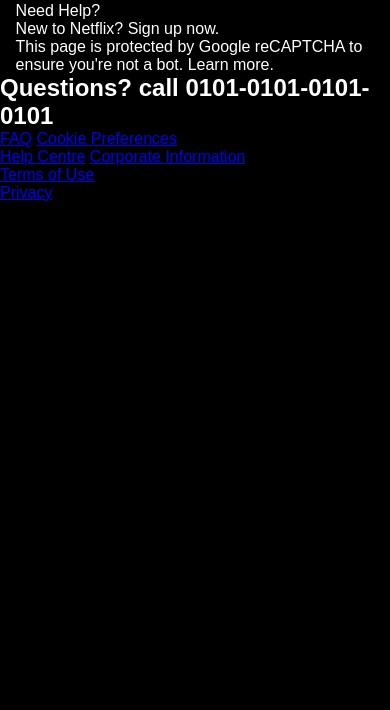
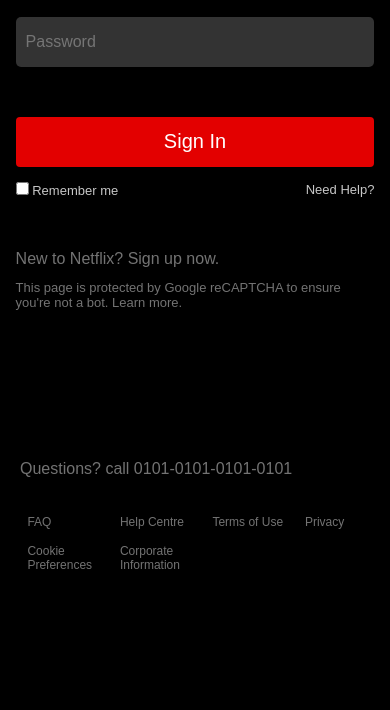
Before and after one commit to NayanPatidar/Netflix_Website_Clone, a website: page src/SignInPage/SignIn.html in a window 390 px wide. Shown: the part 207-917 px from the top of the page. Before the commit the page ends 844 px from the top, so only its background shows below. Drawn offline with Linux system fonts and the light colour scheme.

Commit message:
Added footer

```diff
--- a/src/SignInPage/SignIn.css
+++ b/src/SignInPage/SignIn.css
@@ -258,4 +258,125 @@
         font-weight: 500;
         font-family: 'Segoe UI', Tahoma, Geneva, Verdana, sans-serif;
     }
+
+    .headerContent .forms {
+        padding-top: 20px;
+    }
+
+    .headerContent .forms .password {
+        /* padding-top: 50px; */
+    }
+
+    .headerContent .forms input {
+        width: 100%;
+        height: 50px;
+        font-size: 16px;
+        padding-left: 10px;
+        background-color: #333333;
+        margin-bottom: 20px;
+        border: none;
+        border-radius: 5px;
+        color: white;
+    }
+
+    #SignIn {
+        width: 100%;
+        height: 50px;
+        color: white;
+        font-size: 20px;
+        background-color: rgb(227, 0, 0);
+        border: none;
+        border-radius: 4px;
+        text-align: center;
+        margin-top: 30px;
+    }
+
+    .userChoice {
+        display: flex;
+        justify-content: space-between;
+        font-size: 13px;
+        padding-top: 15px;
+        color: #c7c7c7;
+    }
+
+    .userChoice ul li {
+        list-style: none;
+    }
+
+    .ExtraDetails {
+        padding-top: 40px;
+        padding-bottom: 150px;
+    }
+
+    .ExtraDetails .SignUp p {
+        font-size: 16px;
+        color: #737373;
+    }
+
+    .ExtraDetails p {
+        max-width: 92%;
+        padding-top: 12px;
+        font-size: 13px;
+        color: #737373;
+    }
+
+    .footer .box h2 {
+        font-size: 16px;
+        font-weight: 100;
+        color: #737373;
+    }
+
+    .footer h2 {
+        width: 80%;
+        font-size: 16px;
+        font-weight: 100;
+        color: #737373;
+        /* margin-left: 10px; */
+    }
+
+    .footer{
+        background-color: rgba(0, 0, 0, 0.8);
+        /* margin-top: auto; */
+        height: 250px;
+        font-weight: lighter;
+        padding-left: 20px;
+    }
+
+    .footer .row {
+        display: flex;
+        flex-direction: row;
+        /* justify-content: space-between; */
+        margin-top: 30px;
+    }
+
+    .row .col {
+        display: flex;
+        flex-direction: column;
+        flex-basis: 50%;
+
+    }
+
+    .col a {
+        padding: 8%;
+        font-size: 12px;
+        display: block;
+        text-decoration: none;
+        color: #737373;
+    }
+
+    .footer button {
+        height: 32px;
+        border: 1px solid #ffffff;
+        border-radius: 4px;
+        cursor: pointer;
+        margin-top: 20px;
+        margin-left: 10px;
+    }
+
+    .footer p {
+        margin-left: 10px;
+        margin-top: 20px;
+        font-weight: 100;
+        color: #737373;
+    }
 }
```
